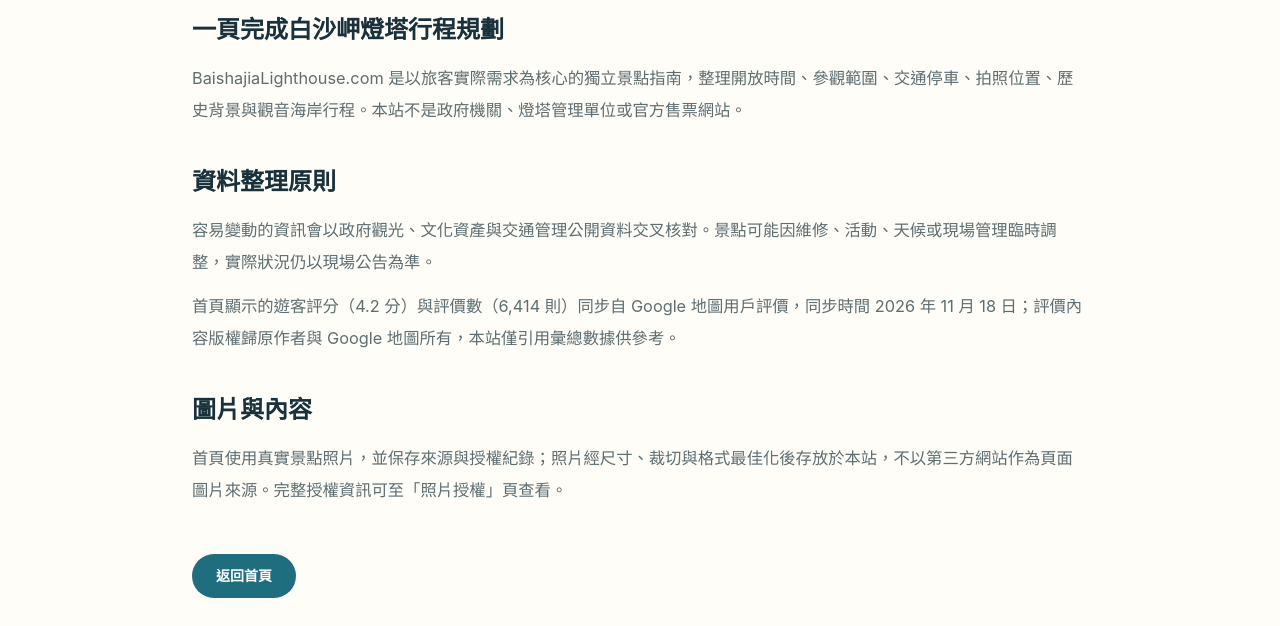
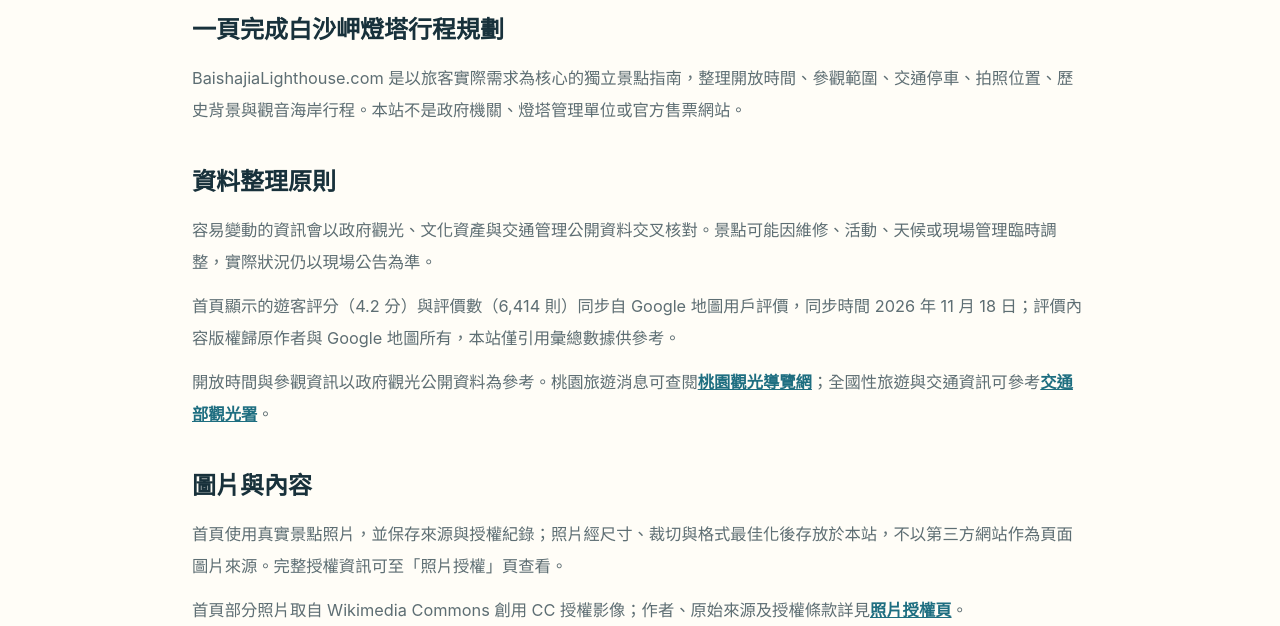
Before and after one commit to n20186005-hash/baishajialighthouse, an Astro site: page /about in a window 1280 px wide. Shown: the part 326-952 px from the top of the page. Built offline with nearby package versions, Linux system fonts and the light colour scheme; Astro itself is replaced by a stand-in of ours.

Commit message:
Move source notes to related sections and simplify footer copyright

```diff
--- a/src/pages/about/index.astro
+++ b/src/pages/about/index.astro
@@ -20,10 +20,12 @@ import BaseLayout from '../../layouts/BaseLayout.astro';
           <h2 class="text-2xl font-extrabold text-ink">資料整理原則</h2>
           <p class="mt-4">容易變動的資訊會以政府觀光、文化資產與交通管理公開資料交叉核對。景點可能因維修、活動、天候或現場管理臨時調整，實際狀況仍以現場公告為準。</p>
           <p class="mt-3">首頁顯示的遊客評分（4.2 分）與評價數（6,414 則）同步自 Google 地圖用戶評價，同步時間 2026 年 11 月 18 日；評價內容版權歸原作者與 Google 地圖所有，本站僅引用彙總數據供參考。</p>
+          <p class="mt-3">開放時間與參觀資訊以政府觀光公開資料為參考。桃園旅遊消息可查閱<a class="font-bold text-ocean underline" href="https://travel.tycg.gov.tw/" target="_blank" rel="noopener noreferrer">桃園觀光導覽網</a>；全國性旅遊與交通資訊可參考<a class="font-bold text-ocean underline" href="https://www.taiwan.net.tw/" target="_blank" rel="noopener noreferrer">交通部觀光署</a>。</p>
         </section>
         <section>
           <h2 class="text-2xl font-extrabold text-ink">圖片與內容</h2>
           <p class="mt-4">首頁使用真實景點照片，並保存來源與授權紀錄；照片經尺寸、裁切與格式最佳化後存放於本站，不以第三方網站作為頁面圖片來源。完整授權資訊可至「照片授權」頁查看。</p>
+          <p class="mt-3">首頁部分照片取自 Wikimedia Commons 創用 CC 授權影像；作者、原始來源及授權條款詳見<a class="font-bold text-ocean underline" href="/photo-credits/">照片授權頁</a>。</p>
         </section>
       </div>
       <a class="focus-ring mt-12 inline-flex rounded-full bg-ocean px-6 py-3 text-sm font-extrabold text-white" href="/">返回首頁</a>
```
